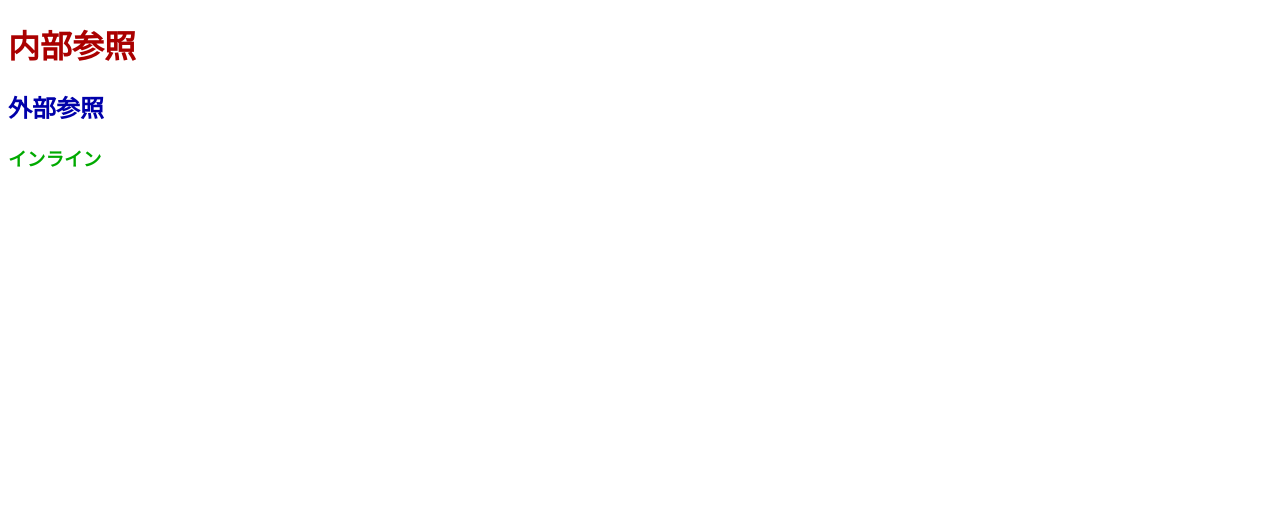
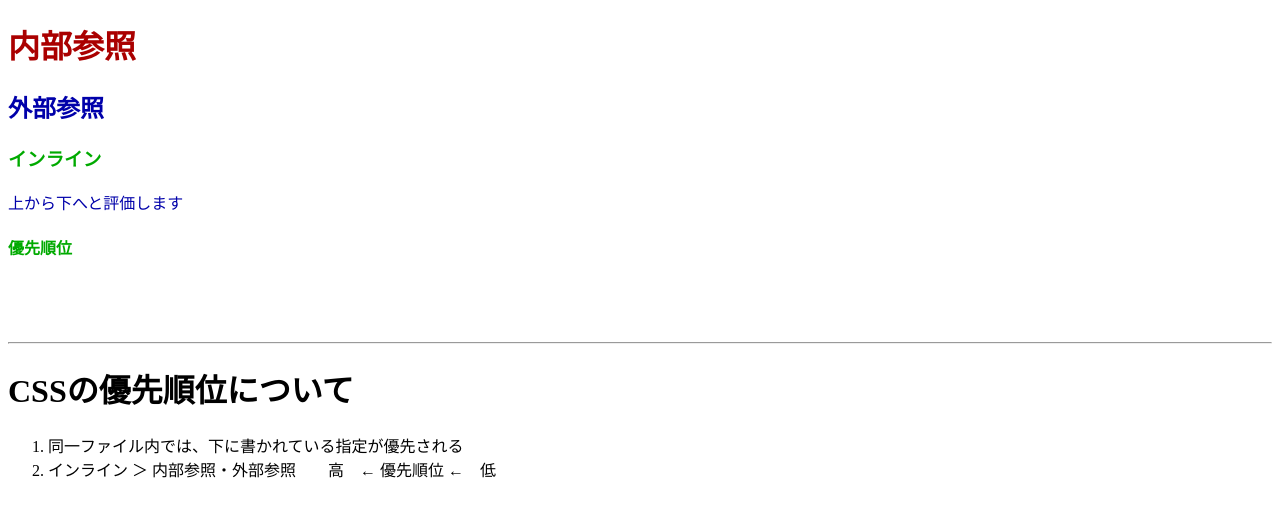
Before and after one commit to HaruK0720/web-development-introduction-Web, a plain HTML site: page css-basic/index.html in a window 1280 px wide. Drawn offline with Linux system fonts and the light colour scheme.

Commit message:
commit today's learning

```diff
--- a/css-basic/index.html
+++ b/css-basic/index.html
@@ -1,5 +1,6 @@
 <!DOCTYPE html>
 <html lang="ja">
+
     <head>
         <meta charset="UTF-8">
         <meta name="viewport" content="width=device-width, initial-scale=1.0">
@@ -10,14 +11,39 @@
             }
 
             /* h1 { color: #aa0000;} */
+
+            p {
+                color: #aa0000;
+            }
+            p {
+                color: #0000aa;
+            }
+            h4 {
+                color: #aa0000;
+            }
         </style>
         <!-- 外部参照(相対パス) -->
         <link rel="stylesheet" href="css/base.css">
+        <!-- このlinkタグ(外部参照)を、styleタグの前に書くと内部参照が優先される。 -->
     </head>
+
     <body>
         <h1>内部参照</h1>
         <h2>外部参照</h2>
         <!-- cssを外部ファイル化することのメリットは、複数のページ間でスタイルの使い回しができる点 -->
         <h3 style="color: #00aa00;">インライン</h3>
+        <p>上から下へと評価します</p>
+        <h4 style="color: #00aa00;">優先順位</h4>
+
+
+        <br><br><br>
+        <hr>
+
+        <h1 style="color:black;">CSSの優先順位について</h1>
+        <ol>
+            <li>同一ファイル内では、下に書かれている指定が優先される</li>
+            <li>インライン ＞ 内部参照・外部参照　　高　← 優先順位 ←　低</li>
+        </ol>
     </body>
+
 </html>
```
Lines whose indentation alone changed are shown as unchanged.
